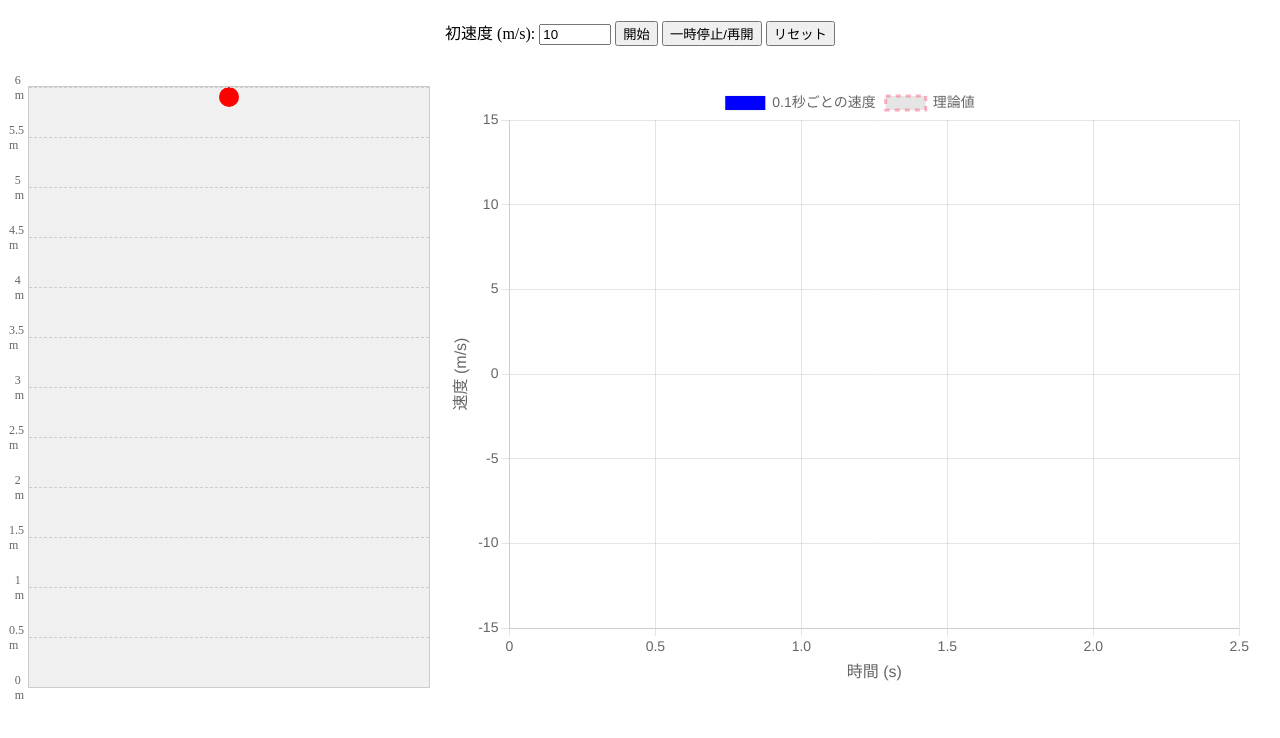
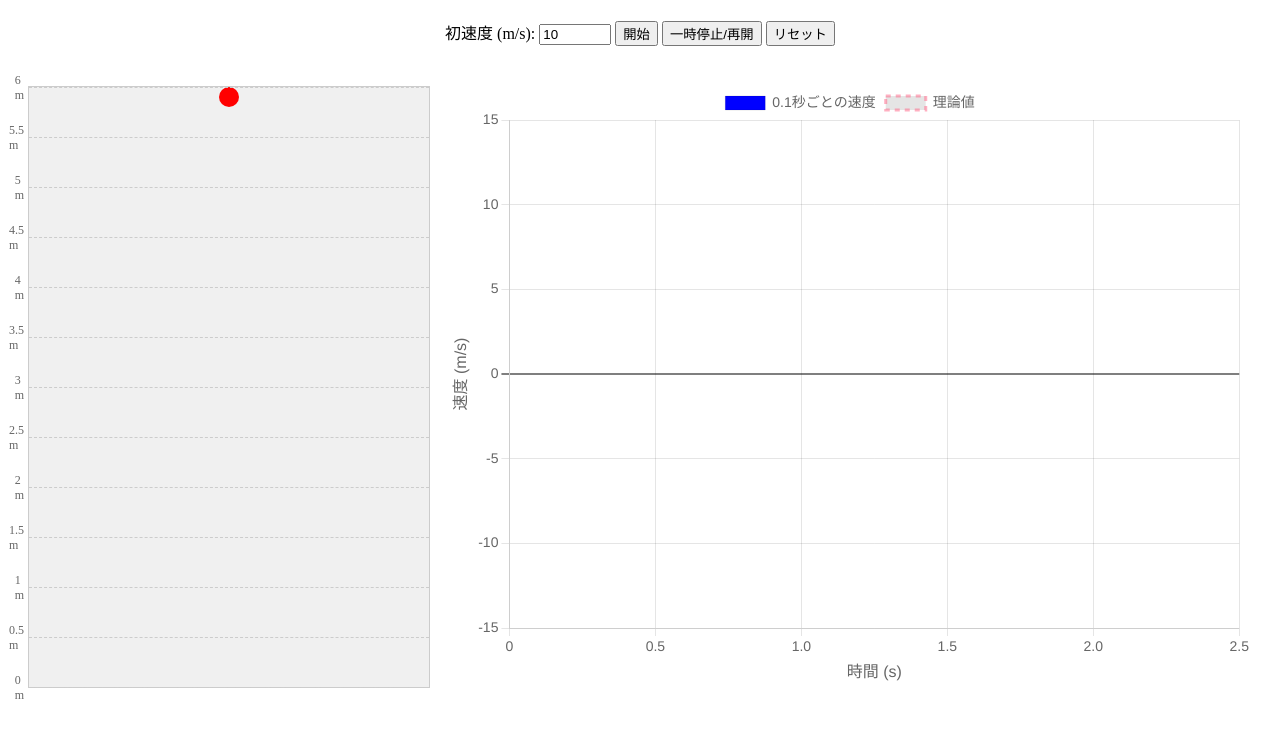
Before and after one commit to Shiraishi-dayo/v-tgraph_nageageplot, a plain HTML site: page index.html in a window 1280 px wide. Drawn offline with nearby package versions, Linux system fonts and the light colour scheme.

Commit message:
Update index.html

```diff
--- a/index.html
+++ b/index.html
@@ -176,6 +176,20 @@
                             max: 15,
                             ticks: {
                                 font: { size: 14 }
+                            },
+                            grid: {
+                                color: function(context) {
+                                    if (context.tick.value === 0) {
+                                        return 'rgba(0, 0, 0, 0.5)'; // y=0の線を濃い灰色に
+                                    }
+                                    return 'rgba(0, 0, 0, 0.1)'; // その他のグリッド線
+                                },
+                                lineWidth: function(context) {
+                                    if (context.tick.value === 0) {
+                                        return 2; // y=0の線を太く
+                                    }
+                                    return 1; // その他のグリッド線は通常の太さ
+                                }
                             }
                         }
                     },
@@ -228,7 +242,6 @@
             label.className = 'velocity-label';
             label.style.top = `${(y1 + y2) / 2}px`;
 
-            // Alternate left positioning based on velocity direction
             if (v1 >= 0) {
                 label.style.left = (arrows.length % 3 === 0) ? '120px' :
                                    (arrows.length % 3 === 1) ? '150px' : '180px';
@@ -237,17 +250,17 @@
                                    (arrows.length % 3 === 1) ? '270px' : '300px';
             }
 
-            // Split labels vertically to prevent overlap
+            const deltaV = -g * (t2 - t1);
+
             label.innerHTML = `
                 <tspan x="0" dy="0">v = ${v1.toFixed(1)} m/s</tspan>
-                <tspan x="0" dy="15">Δv = ${(v2 - v1).toFixed(1)} m/s</tspan>
+                <tspan x="0" dy="15">Δv = ${deltaV.toFixed(2)} m/s</tspan>
             `;
 
             document.getElementById('simulation').appendChild(arrow);
             document.getElementById('simulation').appendChild(label);
             arrows.push(arrow, label);
 
-            // Limit number of arrows to prevent screen clutter
             if (arrows.length > 12) {
                 const oldArrow = arrows.shift();
                 const oldLabel = arrows.shift();
```
